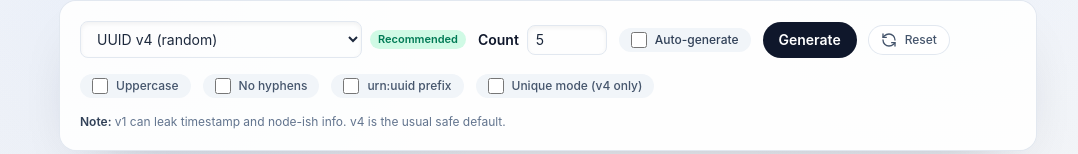
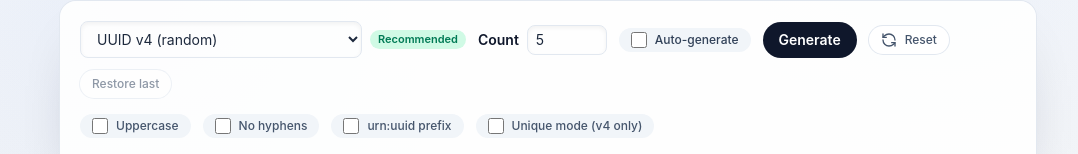
Before and after one commit to ChainPix/custom-website, a Next.js app: page /uuid-advanced in a window 1280 px wide. Shown: the part 231-385 px from the top of the page, without its empty margins (92-1170 px from the left). Built offline with nearby package versions, Linux system fonts and the light colour scheme; no server answers.

Commit message:
Add restore option for UUID reset

```diff
--- a/app/(tools)/uuid-advanced/client.tsx
+++ b/app/(tools)/uuid-advanced/client.tsx
@@ -417,6 +417,18 @@ export default function UuidAdvancedClient() {
             <RefreshCcw className="h-4 w-4" />
             Reset
           </button>
+          <button
+            type="button"
+            onClick={() => {
+              if (history.length) {
+                restoreHistory(history[0]);
+              }
+            }}
+            disabled={!history.length}
+            className="rounded-full bg-white px-3 py-1.5 text-xs font-medium text-slate-600 shadow-[var(--shadow-soft)] ring-1 ring-slate-200 transition hover:-translate-y-0.5 disabled:cursor-not-allowed disabled:opacity-60"
+          >
+            Restore last
+          </button>
         </div>
 
         <div className="flex flex-wrap items-center gap-3 text-xs text-slate-600">
```
